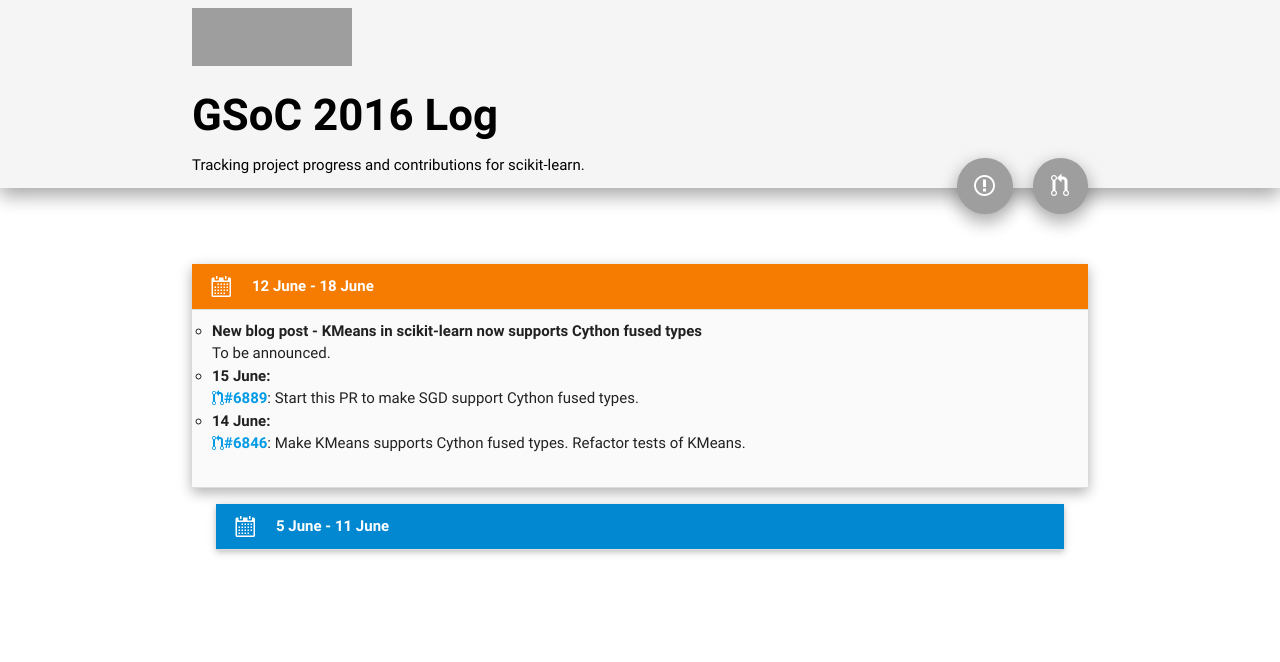
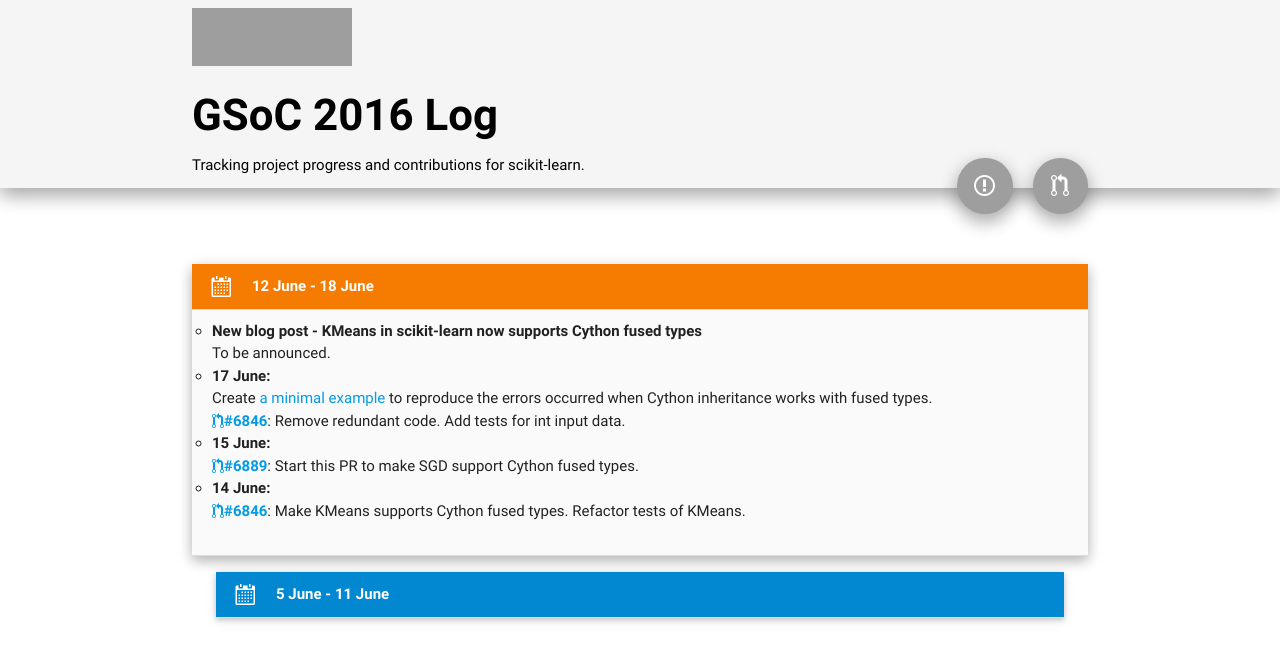
Before and after one commit to yenchenlin/yenchenlin.github.io, a Jekyll site: the page built from _pages/gsoc.html, in a window 1280 px wide, cut to the strip 0-662 px from the top of the page. Built offline with Jekyll 4.4.1, drawn with Linux system fonts in a browser that asks for light colours; nearby versions of some CDN libraries; grey boxes are pictures that could not be loaded.

Commit message:
Update June 17 devlog

```diff
--- a/_pages/gsoc.html
+++ b/_pages/gsoc.html
@@ -96,6 +96,15 @@
                     To be announced.
                   </li>
 
+                  <li><b>17 June: </b><br/>
+                      Create <a href="https://github.com/yenchenlin/Cython_Experiments">a minimal example</a> to reproduce the errors occurred when Cython inheritance works with fused types.
+                    <a href="https://github.com/scikit-learn/scikit-learn/pull/6846">
+                    </br>
+                    <i class="octicon octicon-git-pull-request"></i><b>#6846</b></a>:
+                      Remove redundant code.
+                      Add tests for int input data.
+                  </li>
+
                   <li><b>15 June: </b><br/>
                     <a href="https://github.com/scikit-learn/scikit-learn/pull/6889">
                     <i class="octicon octicon-git-pull-request"></i><b>#6889</b></a>:
```
